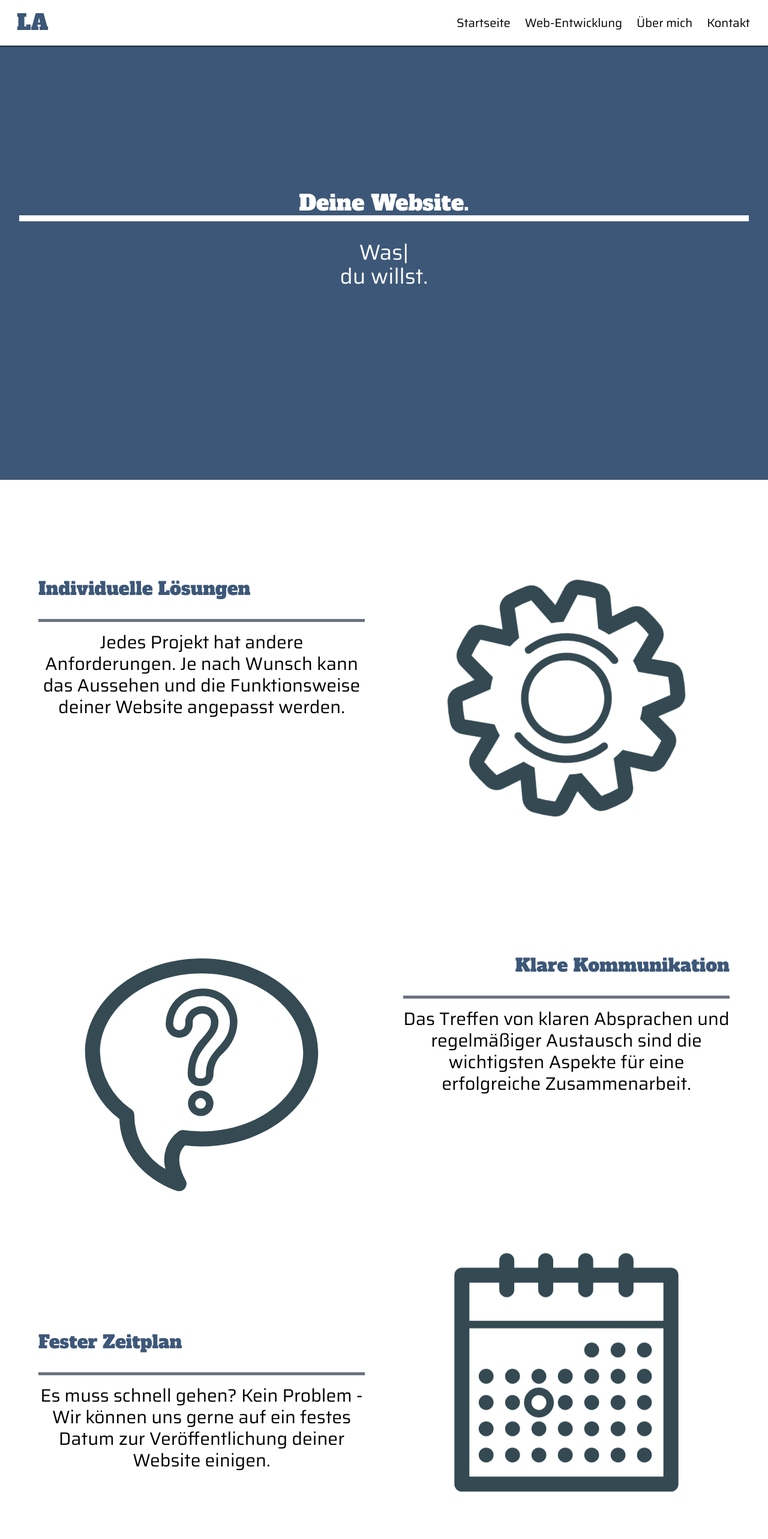
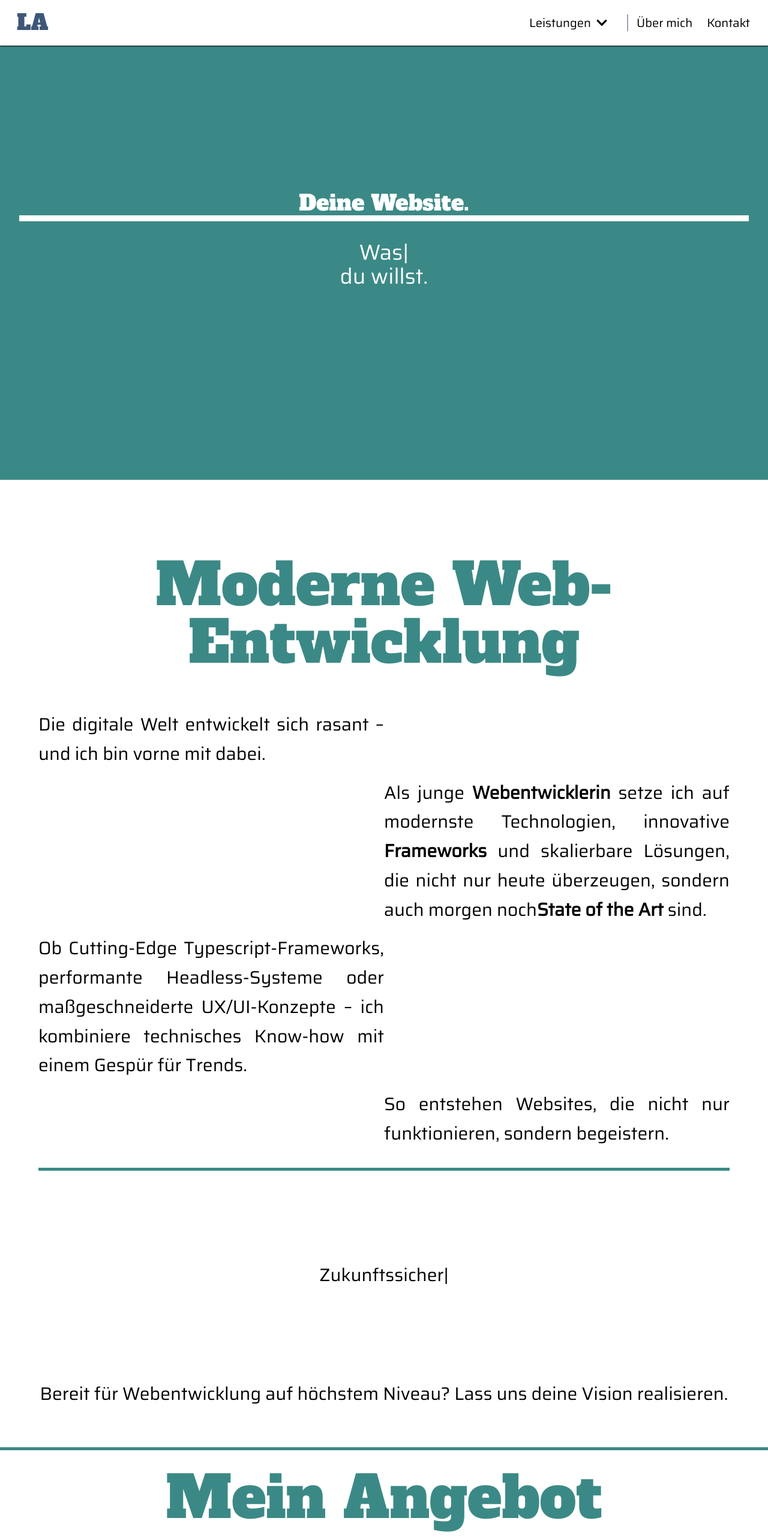
Before and after one commit to louziferr/luzie-website, a Next.js app: page /webentwicklung in a window 1280 px wide. Shown: the top 2566 px of the page at 60% size. Built offline with nearby package versions, Linux system fonts and the light colour scheme; a web font is replaced by a local one.

Commit message:
more implementing

```diff
--- a/app/layout.tsx
+++ b/app/layout.tsx
@@ -19,6 +19,11 @@ export default function RootLayout({
   children: React.ReactNode;
 }) {
   const [sideBarVisible, setsideBarVisible] = useState(false);
+  const [showDropdown, setShowDropdown] = useState(false);
+
+  function toggleDropdown() {
+    setShowDropdown(!showDropdown);
+  }
 
   function showSideBar() {
     setsideBarVisible(true);
@@ -26,12 +31,15 @@ export default function RootLayout({
 
   function hideSideBar() {
     setsideBarVisible(false);
+    setShowDropdown(false);
+    console.log("HIDING");
   }
 
   const location = usePathname();
 
   useEffect(() => {
     setsideBarVisible(false);
+    setShowDropdown(false);
   }, [location]);
 
   return (
@@ -40,6 +48,8 @@ export default function RootLayout({
         <Header
           sideBarVisible={sideBarVisible}
           handleBurgerClick={showSideBar}
+          showDropdown={showDropdown}
+          toggleDropdown={toggleDropdown}
         />
 
         <div
--- a/app/page.tsx
+++ b/app/page.tsx
@@ -12,6 +12,7 @@ export default function Home() {
         <h1 className="text-white text-4xl pt-2">Informatikerin</h1>
         <TypeAnimation
           sequence={[
+            1000,
             // Same substring at the start will only be typed out once, initially
             "Webentwicklung",
             1000, // wait 1s before replacing "Mice" with "Hamsters"
@@ -26,27 +27,28 @@ export default function Home() {
           repeat={Infinity}
         />
       </div>
+      <h1 className="m-8 p-8 text-5xl md:text-8xl text-darkBlue">Leistungen</h1>
 
       <div className="grid w-full md:h-screen grid-cols-1 md:grid-cols-3">
         <SkillsCard
           headline="Web-Entwicklung"
-          subheadline="Ihre Website"
-          keywords={["Individuell.", "Stilvoll.", "Responsiv."]}
-          color="#48A9A6"
+          subheadline="Deine Website"
+          keywords={["Individuell.", "Elegant.", "Responsiv."]}
+          color="#3B8986"
           image="svg/imac.svg"
           link="/webentwicklung"
         />
         <SkillsCard
           headline="Lehre"
-          subheadline="Unterricht"
-          keywords={["Informatik.", "Technik.", "Medien."]}
+          subheadline="Dein Format"
+          keywords={["Kurse.", "Workshops.", "Seminare."]}
           color="#C1666B"
           image="svg/pencil.svg"
           link="/lehre"
         />
         <SkillsCard
           headline="Programmieren"
-          subheadline="Software-Lösungen"
+          subheadline="Deine Lösung"
           keywords={["Datenverarbeitung.", "Machine Learning.", "Grafiken."]}
           color="#4281A4"
           image="svg/chart-pie.svg"
--- a/app/webentwicklung/page.tsx
+++ b/app/webentwicklung/page.tsx
@@ -5,7 +5,7 @@ import { TypeAnimation } from "react-type-animation";
 export default function Webentwicklung() {
   return (
     <>
-      <div className="h-screen flex bg-darkBlue flex-col flex-grow items-center justify-center p-8">
+      <div className="h-screen flex bg-green flex-col flex-grow items-center justify-center p-8">
         <h1 className="text-white text-4xl">Deine Website.</h1>
         <div className="w-full h-[10px] bg-white"></div>
         <TypeAnimation
@@ -19,15 +19,86 @@ export default function Webentwicklung() {
         <h1 className="font-saira text-white text-4xl">du willst.</h1>
       </div>
 
+      <div className="m-8 p-8">
+        <h1 className="m-8 p-8 text-5xl md:text-8xl text-green">
+          Moderne Web-Entwicklung
+        </h1>
+
+        <section className="flex flex-col">
+          <div className="flex">
+            <div className="relative grid grid-cols-1 md:grid-cols-2">
+              <p className=" text-3xl text-center md:text-justify leading-relaxed font-saira">
+                Die digitale Welt entwickelt sich rasant – und ich bin vorne mit
+                dabei.
+              </p>
+            </div>
+          </div>
+          <div className="flex items-end justify-end">
+            <p className="text-3xl md:text-justify text-center leading-relaxed w-full md:w-1/2 font-saira pt-4">
+              Als junge <b>Webentwicklerin</b> setze ich auf modernste
+              Technologien, innovative <b>Frameworks</b> und skalierbare
+              Lösungen, die nicht nur heute überzeugen, sondern auch morgen noch
+              <b>State of the Art</b> sind.
+            </p>
+          </div>
+
+          <div className="flex">
+            <p className=" text-3xl md:text-justify text-center leading-relaxed font-saira  w-full md:w-1/2 pt-4">
+              Ob Cutting-Edge Typescript-Frameworks, performante
+              Headless-Systeme oder maßgeschneiderte UX/UI-Konzepte – ich
+              kombiniere technisches Know-how mit einem Gespür für Trends.
+            </p>
+          </div>
+
+          <div className="flex justify-end">
+            <p className="text-3xl text-center md:text-justify leading-relaxed w-full md:w-1/2 font-saira pt-4">
+              So entstehen Websites, die nicht nur funktionieren, sondern
+              begeistern.
+            </p>
+          </div>
+
+          <div className="mt-8 h-[5px] bg-green"></div>
+
+          <div className="text-center mt-[150px]">
+            <TypeAnimation
+              sequence={[
+                1000,
+                // Same substring at the start will only be typed out once, initially
+                "Schnell",
+                1000, // wait 1s before replacing "Mice" with "Hamsters"
+                "Responsiv",
+                1000,
+                "Zukunftssicher",
+                1000,
+              ]}
+              wrapper="span"
+              speed={50}
+              className="text-3xl text-center leading-relaxed w-full font-saira"
+              repeat={Infinity}
+            />
+          </div>
+
+          <div className="flex items-center justify-center mt-[150px]">
+            <p className="text-3xl text-center leading-relaxed w-full font-saira">
+              Bereit für Webentwicklung auf höchstem Niveau? Lass uns deine
+              Vision realisieren.
+            </p>
+          </div>
+        </section>
+      </div>
+
+      <div className="mt-8 h-[5px] bg-green"></div>
+      <h1 className="pt-8 text-5xl md:text-8xl text-green">Mein Angebot</h1>
+
       <div className="flex flex-col mt-[100px]">
         <div className="grid grid-cols-1 md:grid-cols-2 m-8">
           <div className="m-8">
-            <h1 className="text-darkBlue text-left mb-8 text-3xl">
+            <h1 className="text-green text-left mb-8 text-3xl">
               Individuelle Lösungen
             </h1>
             <div className="w-full h-[5px] bg-gray-500 mb-4"></div>
             <h2 className="text-center text-[20px] md:text-3xl">
-              Jedes Projekt hat andere Anforderungen. Je nach Wunsch kann das
+              Jedes Projekt hat andere Anforderungen. Je nach Wunsch können das
               Aussehen und die Funktionsweise deiner Website angepasst werden.
             </h2>
           </div>
@@ -44,7 +115,7 @@ export default function Webentwicklung() {
       <div className="flex flex-col mt-[100px]">
         <div className="grid grid-cols-1 md:grid-cols-2 m-8">
           <div className="m-8 order-1 md:order-2">
-            <h1 className="text-darkBlue text-right mb-8 text-3xl">
+            <h1 className="text-green text-right mb-8 text-3xl">
               Klare Kommunikation
             </h1>
             <div className="w-full h-[5px] bg-gray-500 mb-4"></div>
@@ -66,7 +137,7 @@ export default function Webentwicklung() {
       <div className="flex flex-col mt-[100px]">
         <div className="grid grid-cols-1 md:grid-cols-2 m-8">
           <div className="m-8 pb-20 md:pb-0">
-            <h1 className="text-darkBlue text-left mb-8 text-3xl">
+            <h1 className="text-green text-left mb-8 text-3xl">
               Fester Zeitplan
             </h1>
             <div className="w-full h-[5px] bg-gray-500 mb-4"></div>
@@ -89,7 +160,7 @@ export default function Webentwicklung() {
       <div className="flex flex-col mt-[100px]">
         <div className="grid grid-cols-1 md:grid-cols-2 m-8">
           <div className="m-8 order-1 md:order-2">
-            <h1 className="text-darkBlue text-right mb-8 text-3xl">
+            <h1 className="text-green text-right mb-8 text-3xl">
               Fixes Budget
             </h1>
             <div className="w-full h-[5px] bg-gray-500 mb-4"></div>
--- /dev/null
+++ b/components/dropdown.tsx
@@ -0,0 +1,50 @@
+import Link from "next/link";
+import { FaChevronDown, FaChevronUp } from "react-icons/fa";
+
+interface SingleLevelDropdownMenuProps {
+  buttonLabel: string;
+  showDropdown: boolean;
+  toggleDropdown: () => void;
+  items: {
+    title: string;
+    url?: string;
+    icon?: Element;
+    action?: () => void;
+  }[];
+}
+
+export const SingleLevelDropdownMenu = ({
+  buttonLabel,
+  showDropdown,
+  toggleDropdown,
+  items,
+}: SingleLevelDropdownMenuProps) => {
+  return (
+    <div className="relative px-8">
+      <button
+        type="button"
+        className="inline-flex text-xl font-saira navlink items-center justify-center"
+        onClick={toggleDropdown}
+      >
+        {buttonLabel}
+        <span className="ml-2">
+          {showDropdown ? <FaChevronUp /> : <FaChevronDown />}
+        </span>
+      </button>
+      {showDropdown && (
+        <div className="absolute left-1/2 -translate-x-1/2 top-[52px]">
+          <ul className="w-56 h-auto shadow-md rounded-b-md p-2 border border-black border-t-0 bg-white">
+            {items.map((item, index) => (
+              <li
+                key={index}
+                className={`relative flex items-center gap-4 font-saira text-xl hover:bg-gray-100 hover:cursor-pointer rounded-md`}
+              >
+                <Link href={item.url!}>{item.title}</Link>
+              </li>
+            ))}
+          </ul>
+        </div>
+      )}
+    </div>
+  );
+};
--- a/components/footer.tsx
+++ b/components/footer.tsx
@@ -5,19 +5,19 @@ export default function Footer() {
     <footer className="border-t-2 border-secondary">
       <div className="bg-secondary flex justify-between items-center px-5 py-2.5 max-h-[90px]">
         <div>
-          <h2>LA</h2>
+          <h2 className="text-white">LA</h2>
         </div>
 
         <nav className="flex items-center gap-1">
           <Link
             href={"/kontakt"}
-            className="text-secondary no-underline text-base px-2.5 py-1.25 hover:cursor-pointer"
+            className="text-white no-underline text-base px-2.5 py-1.25 hover:cursor-pointer"
           >
             Kontakt
           </Link>
 
           <Link
-            className="text-secondary no-underline text-base px-2.5 py-1.25 hover:cursor-pointer"
+            className="text-white no-underline text-base px-2.5 py-1.25 hover:cursor-pointer"
             href={`/impressum`}
           >
             Impressum
--- a/components/header.tsx
+++ b/components/header.tsx
@@ -1,15 +1,20 @@
 "use client";
 import Link from "next/link";
 import { useEffect, useState } from "react";
+import { SingleLevelDropdownMenu } from "./dropdown";
 
 interface HeaderProps {
   sideBarVisible: boolean;
   handleBurgerClick: () => void;
+  showDropdown: boolean;
+  toggleDropdown: () => void;
 }
 
 export default function Header({
   sideBarVisible,
   handleBurgerClick,
+  showDropdown,
+  toggleDropdown,
 }: HeaderProps) {
   function handleClick() {
     handleBurgerClick();
@@ -17,9 +22,7 @@ export default function Header({
 
   const headerHeight = 90;
   const headerItems: string[][] = [
-    ["Startseite", "/"],
-    ["Web-Entwicklung", "/webentwicklung"],
-    ["Über mich", "/ueber_uns"],
+    ["Über mich", "/ueber_mich"],
     ["Kontakt", "/kontakt"],
   ];
 
@@ -33,8 +36,8 @@ export default function Header({
   useEffect(() => {
     const handleScroll = () => {
       const currentScrollY = window.scrollY;
-      const windowHeight = window.innerHeight; // Viewport height
-      const fullHeight = document.documentElement.scrollHeight; // Full page height
+      const windowHeight = window.innerHeight;
+      const fullHeight = document.documentElement.scrollHeight;
 
       // Check if at the top
       setAtTop(currentScrollY <= 0);
@@ -61,6 +64,9 @@ export default function Header({
       } else {
         if (topShift <= headerHeight) {
           setTopShift(topShift + 10);
+          if (showDropdown) {
+            toggleDropdown();
+          }
         }
       }
 
@@ -92,6 +98,19 @@ export default function Header({
         </div>
 
         <nav className="hidden md:flex items-center gap-1">
+          <div className="border-r-2 border-gray-400">
+            <SingleLevelDropdownMenu
+              buttonLabel="Leistungen"
+              showDropdown={showDropdown}
+              toggleDropdown={toggleDropdown}
+              items={[
+                { title: "Web-Entwicklung", url: "/webentwicklung" },
+                { title: "Lehre", url: "/lehre" },
+                { title: "Programmierung", url: "/programmierung" },
+              ]}
+            />
+          </div>
+
           {headerItems.map((item, itemIndex) => (
             <Link key={itemIndex} href={item[1]} className="nav-link">
               {item[0]}
--- a/package.json
+++ b/package.json
@@ -20,6 +20,7 @@
     "next": "15.1.5",
     "react": "^19.0.0",
     "react-dom": "^19.0.0",
+    "react-icons": "^5.4.0",
     "react-type-animation": "^3.2.0"
   },
   "devDependencies": {
--- a/tailwind.config.ts
+++ b/tailwind.config.ts
@@ -16,7 +16,7 @@ export default {
         parsian: '#1B998B',
         blue: '#4281A4',
         red: '#C1666B',
-        green: '#48A9A6',
+        green: '#3B8986',
         teal: '#218380',
         pink: '#EF626C',
         yellow: '#D4B483',
```
Also changed, not shown: 1 other file (tests, documents, lock files or other folders).
